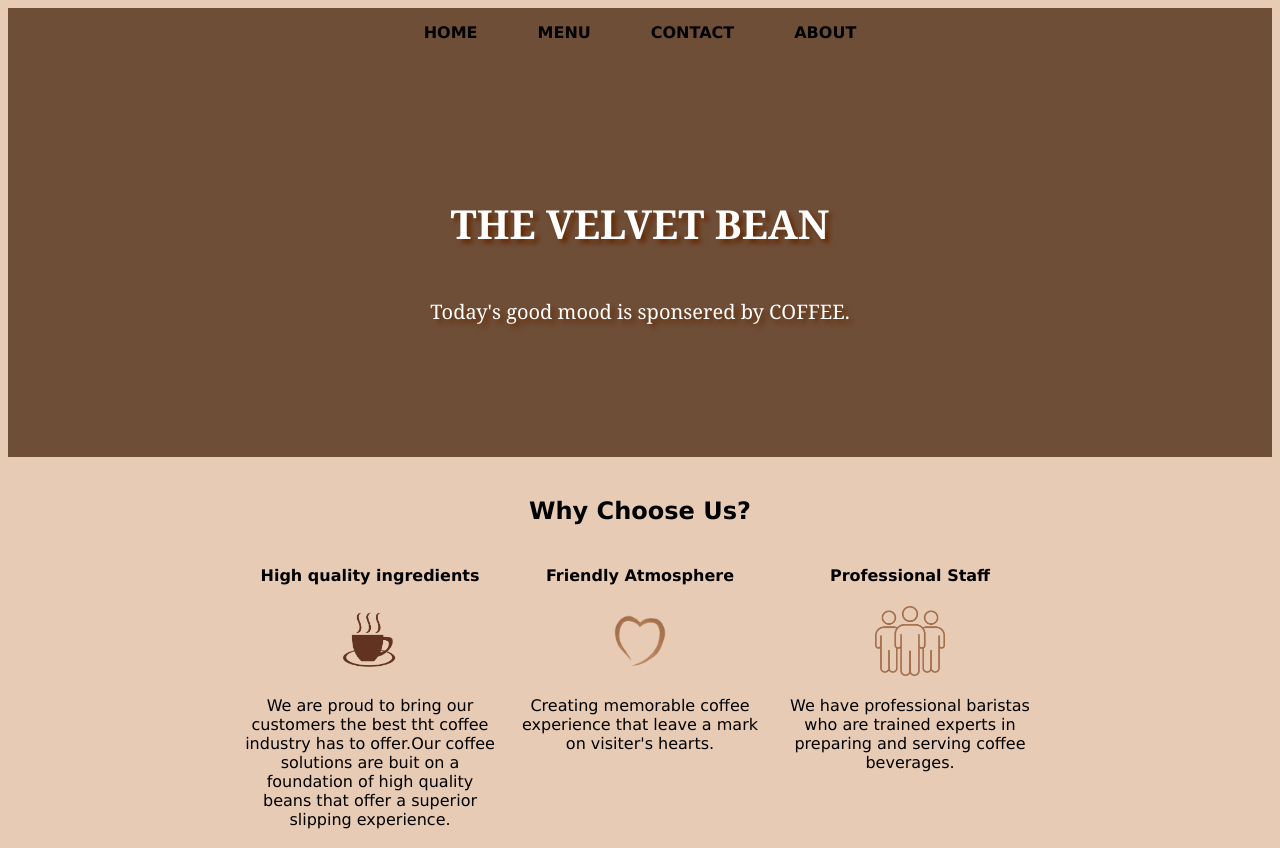
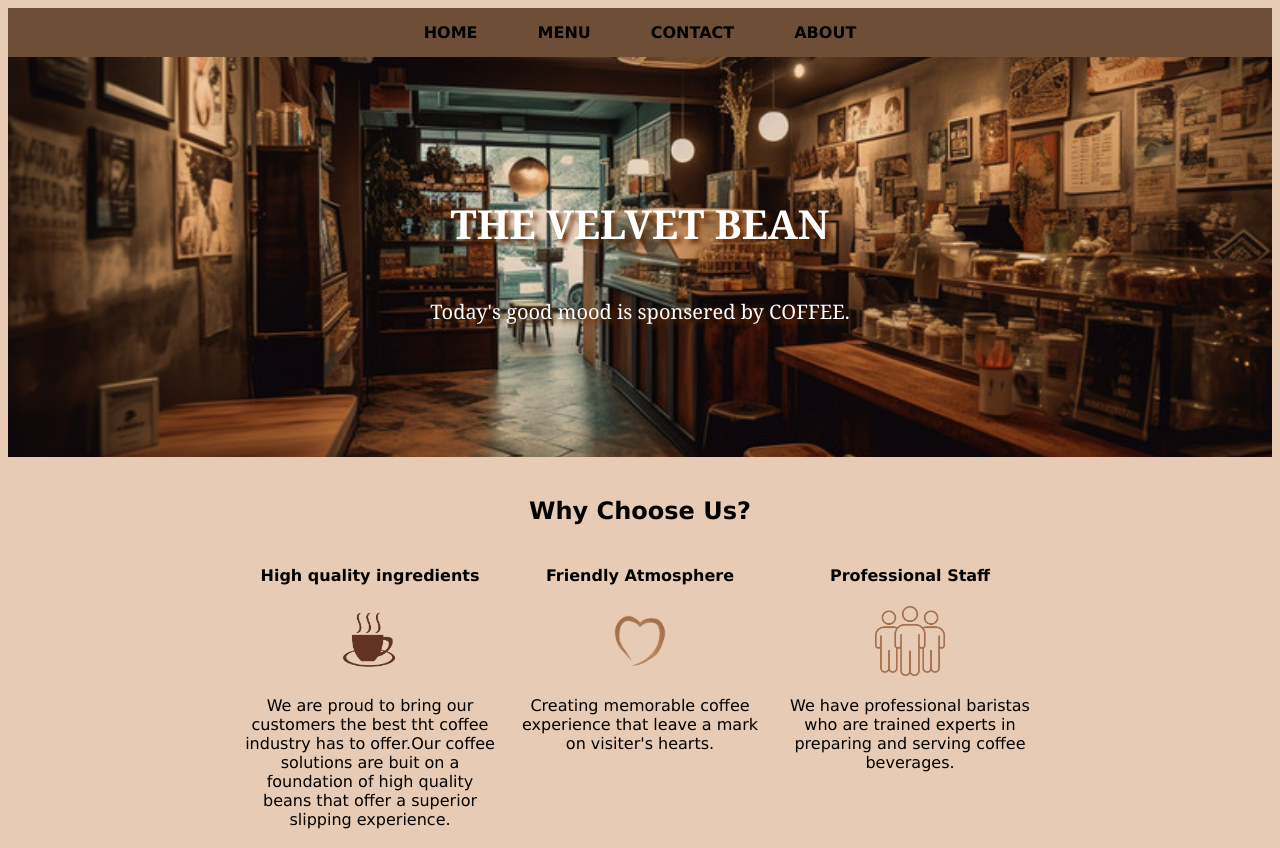
Before and after one commit to Noor19-rgb/NOORFATIMA, a plain HTML site: page index.html in a window 1280 px wide. Shown: the top 848 px of the page. Drawn offline with Linux system fonts and the light colour scheme.

Commit message:
Update style.css

```diff
--- a/style.css
+++ b/style.css
@@ -9,7 +9,7 @@ header{
     display: flex;
     justify-content: center;
     background-color:#6f4e37;
-    background-image: url(coffee.jpg);
+    background-image: url(coffee/coffee.jpg);
     background-size: cover;
     background-position: center;
     text-align: center;
```
